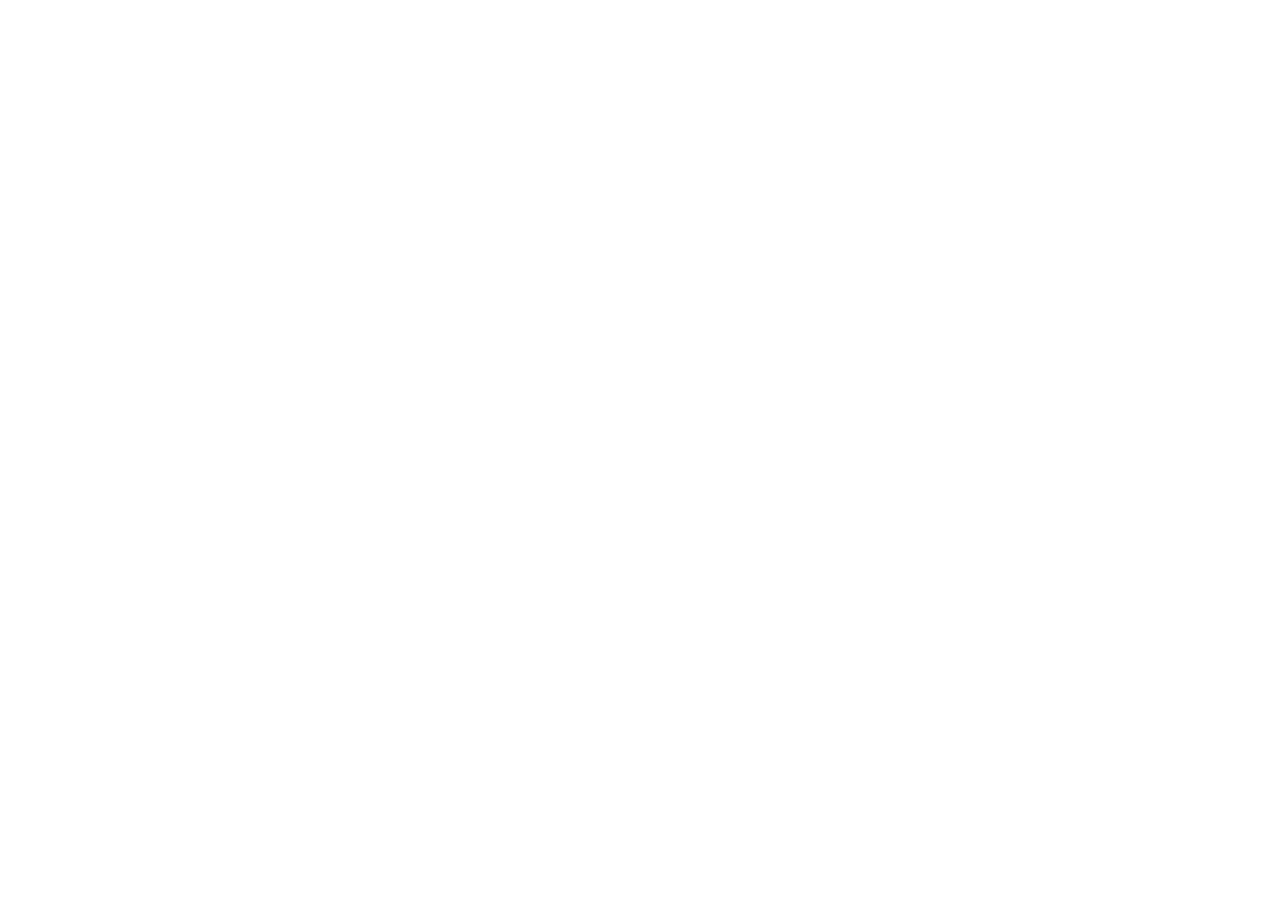
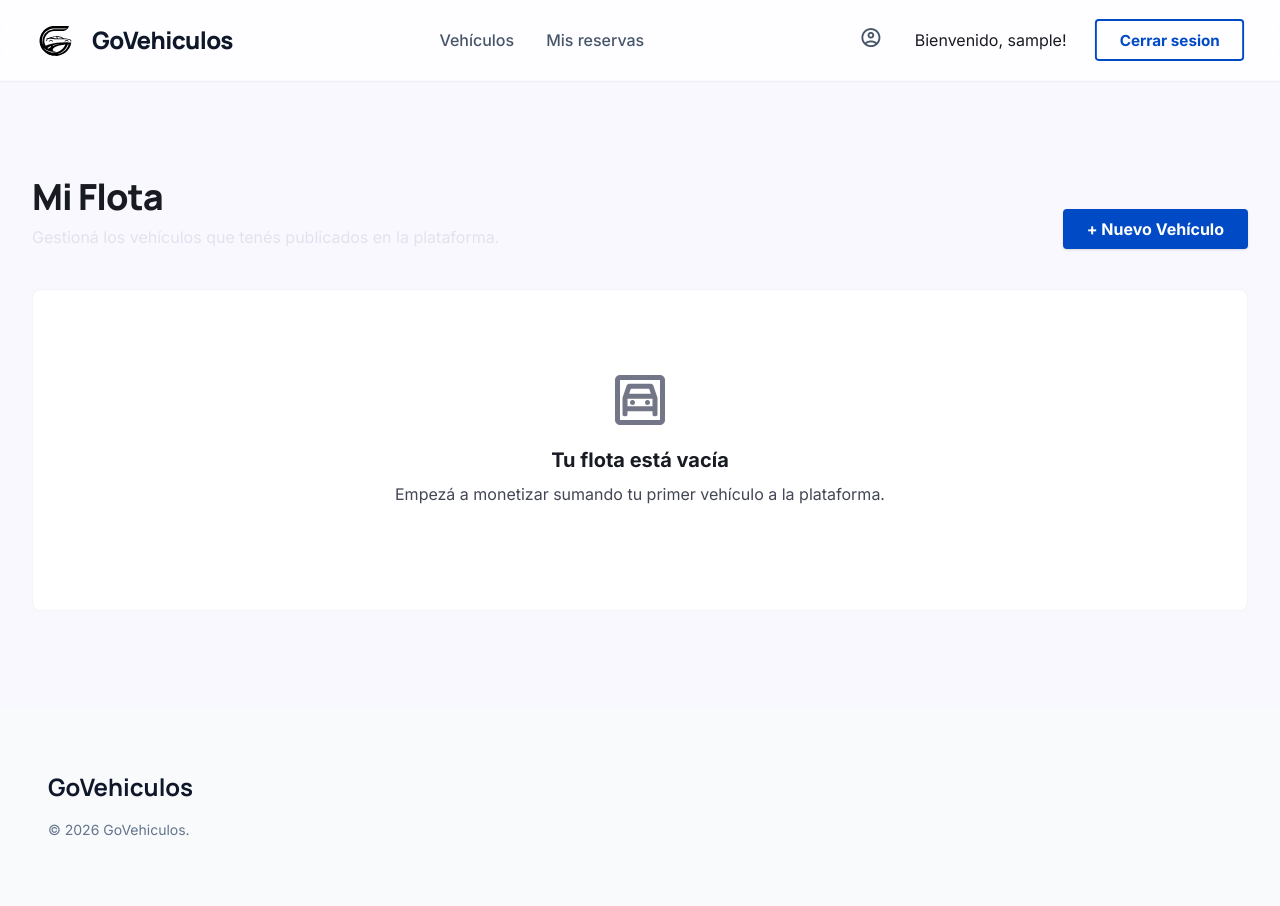
Before and after one commit to NahimMartinez/GoVehiculos, a Django app: page /vehiculos/mis-vehiculos/ in a window 1280 px wide. Before the commit the page is empty. Before the commit the page ends 800 px from the top, so only its background shows below. Run offline with Django 5.2, Linux system fonts and the light colour scheme; the visitor is signed in with stand-in values (Sample User, id 1); data that the repository does not hold is empty; some libraries are stand-ins or nearby versions.

Commit message:
Feat: Creé template para mis vehiculos y lo linkee al navbar

```diff
--- a/Contenedor/templates/componentes/navbar.html
+++ b/Contenedor/templates/componentes/navbar.html
@@ -10,7 +10,7 @@
                 <a class="text-slate-600 dark:text-slate-400 font-medium hover:text-blue-600 dark:hover:text-blue-400 transition-colors" href="#">Vehículos</a>
                 {% for group in user.groups.all %}
                     {% if group.name == 'Socios' %}
-                        <a class="text-slate-600 dark:text-slate-400 font-medium hover:text-blue-600 dark:hover:text-blue-400 transition-colors" href="#">Mis vehículos</a>
+                        <a class="text-slate-600 dark:text-slate-400 font-medium hover:text-blue-600 dark:hover:text-blue-400 transition-colors" href="{% url 'mis_vehiculos' %}">Mis vehículos</a>
                     {% endif %}
                 {% endfor %}
                 <a class="text-slate-600 dark:text-slate-400 font-medium hover:text-blue-600 dark:hover:text-blue-400 transition-colors" href="#">Mis reservas</a>
--- a/Contenedor/templates/vehiculos/mis_vehiculos.html
+++ b/Contenedor/templates/vehiculos/mis_vehiculos.html
@@ -1 +1,60 @@
-<!-- Mis vehiculos -->
+{% extends 'base.html' %}
+
+{% block title %}Mis Vehículos | GoVehiculos{% endblock %}
+
+{% block contenido %}
+<section class="py-24 bg-surface px-8">
+    <div class="max-w-screen-2xl mx-auto mb-10 flex flex-col md:flex-row justify-between items-start md:items-end gap-4">
+        <div>
+            <h1 class="text-3xl md:text-4xl font-headline font-extrabold text-on-surface tracking-tight">Mi Flota</h1>
+            <p class="text-surface-variant mt-2">Gestioná los vehículos que tenés publicados en la plataforma.</p>
+        </div>
+        <a href="#" class="px-6 py-2 bg-primary text-white font-bold rounded-lg shadow hover:bg-primary-container transition-colors">
+            + Nuevo Vehículo
+        </a>
+    </div>
+
+    <div class="max-w-screen-2xl mx-auto grid grid-cols-1 md:grid-cols-3 gap-10">
+        {% for vehiculo in mis_vehiculos %}
+        <div class="group bg-surface-container-lowest rounded-xl overflow-hidden shadow-sm hover:shadow-lg transition-all duration-300 border border-outline-variant/20 flex flex-col">
+            <div class="relative h-56 bg-slate-200">
+                {% if vehiculo.imagen %}
+                    <img src="{{ vehiculo.imagen.url }}" alt="{{ vehiculo.modelo }}" class="w-full h-full object-cover">
+                {% else %}
+                    <div class="w-full h-full flex justify-center items-center text-slate-400">
+                        <span class="material-symbols-outlined text-5xl">directions_car</span>
+                    </div>
+                {% endif %}
+                <div class="absolute top-4 left-4 bg-tertiary text-white px-3 py-1 rounded-full text-xs font-bold uppercase">
+                    {{ vehiculo.estado_vehiculo }}
+                </div>
+            </div>
+
+            <div class="p-6 flex flex-col flex-grow">
+                <div class="flex justify-between items-start mb-2">
+                    <h3 class="text-xl font-headline font-bold capitalize">{{ vehiculo.modelo }}</h3>
+                    <span class="text-primary font-bold">${{ vehiculo.precio_x_dia }}<small>/día</small></span>
+                </div>
+
+                <div class="text-sm text-on-surface-variant mb-6 flex items-center gap-2">
+                    <span class="material-symbols-outlined text-sm">pin</span> {{ vehiculo.matricula|upper }}
+                </div>
+
+                <div class="mt-auto flex gap-2 pt-4 border-t border-outline-variant/20">
+                    <button class="flex-1 text-center py-2 border-2 border-primary text-primary font-bold rounded-lg hover:bg-primary hover:text-white transition-colors">
+                        Editar
+                    </button>
+                </div>
+            </div>
+        </div>
+
+        {% empty %}
+        <div class="col-span-1 md:col-span-3 text-center py-20 bg-surface-container-lowest rounded-xl border border-outline-variant/20">
+            <span class="material-symbols-outlined text-6xl text-outline mb-4">garage</span>
+            <h3 class="text-xl font-bold text-on-surface mb-2">Tu flota está vacía</h3>
+            <p class="text-on-surface-variant mb-6">Empezá a monetizar sumando tu primer vehículo a la plataforma.</p>
+        </div>
+        {% endfor %}
+    </div>
+</section>
+{% endblock %}
```
